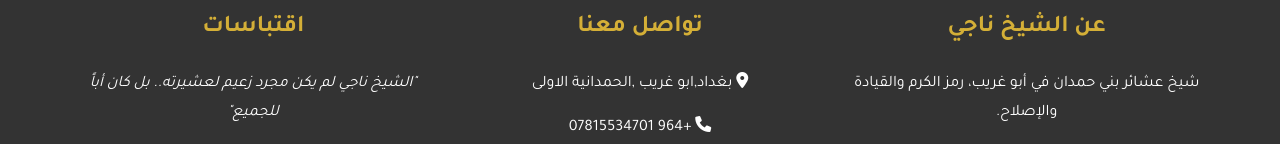
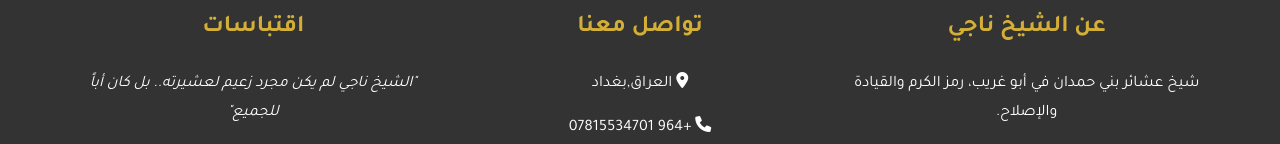
Before and after one commit to naji-h/Y, a plain HTML site: page index.html in a window 1280 px wide. Shown: the part 4285-4429 px from the top of the page. Drawn offline with Linux system fonts and the light colour scheme.

```diff
--- a/index.html
+++ b/index.html
@@ -265,7 +265,7 @@
 
                 <div class="footer-section">
                     <h3>تواصل معنا</h3>
-                    <p><i class="fas fa-map-marker-alt"></i> بغداد,ابو غريب ,الحمدانية الاولى</p>
+                    <p><i class="fas fa-map-marker-alt"></i> العراق,بغداد</p>
                     <p><i class="fas fa-phone"></i> +964 07815534701</p>
                     <p><i class="fas fa-envelope"></i> لا يوجد </p>
 
```
